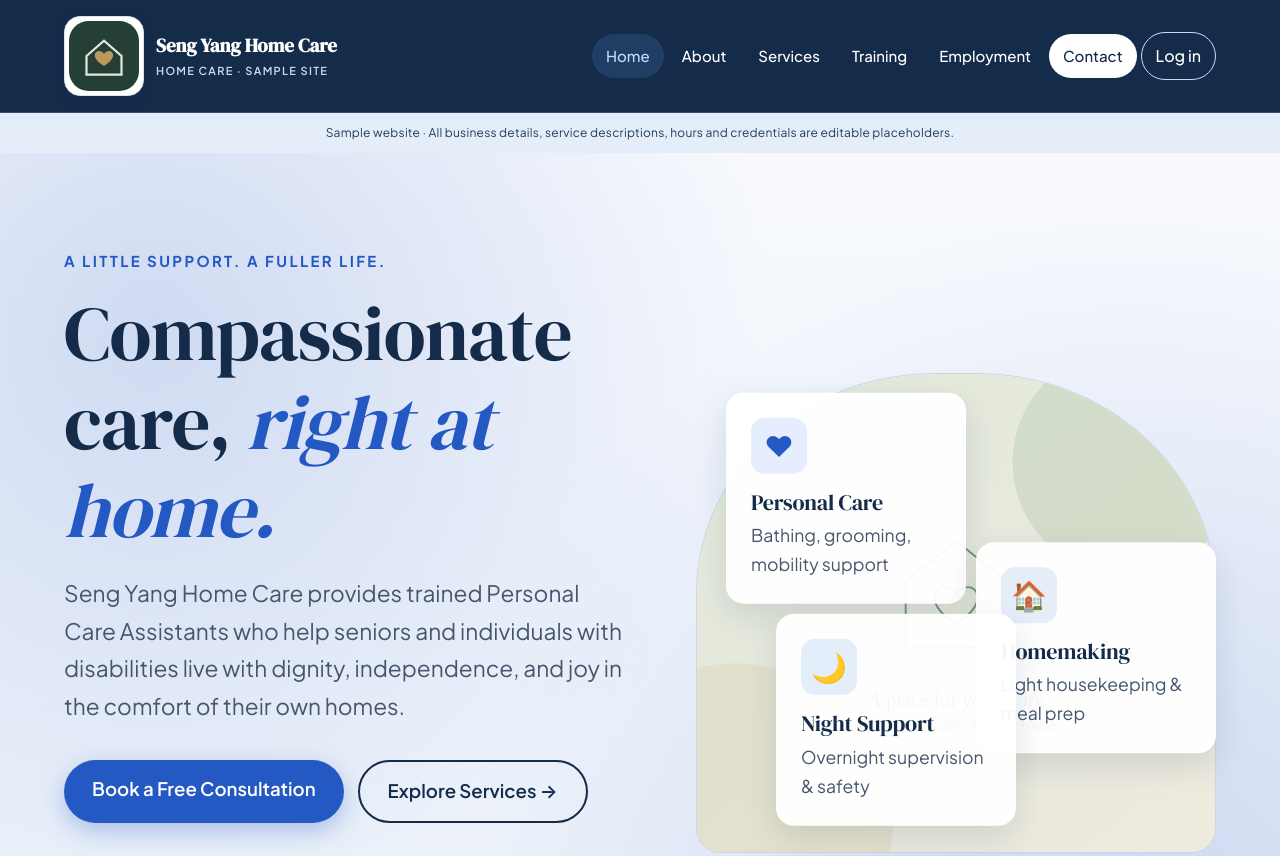
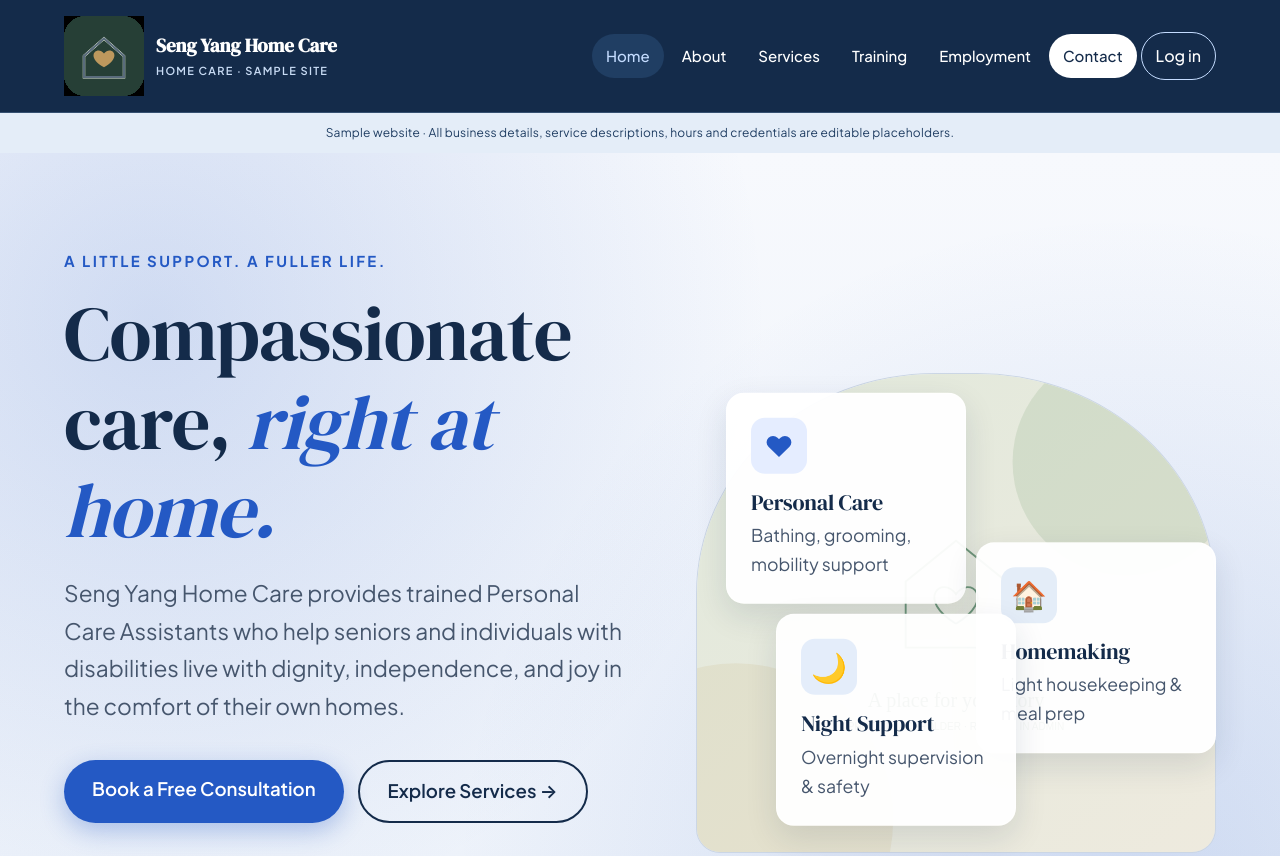
Before and after one commit to Kyang11/SengYangHomeCare, a website: page index.html in a window 1280 px wide. Shown: the top 856 px of the page. Drawn offline with Linux system fonts and the light colour scheme; no server answers.

Commit message:
Blend header logo into navy background without a square

```diff
--- a/css/styles.css
+++ b/css/styles.css
@@ -1505,7 +1505,7 @@ em { font-style: italic; color: var(--coral); }
 .footer-grid a:hover { color: #bcd9ff; }
 :focus-visible { outline: 3px solid #2459c4; outline-offset: 4px; }
 .site-footer :focus-visible, .why-us :focus-visible, .cta-band :focus-visible { outline-color: #bcd9ff; }
-/* Navy header with a larger, white-backed logo holder. */
+/* Navy header with a larger logo. */
 .site-header,
 .employment-body .site-header {
   background: #142b4a;
@@ -1516,10 +1516,12 @@ em { font-style: italic; color: var(--coral); }
 .site-header .logo-mark {
   width: 80px;
   height: 80px;
-  border-radius: 16px;
-  padding: 4px;
-  background: #fff;
-  border: 1px solid #d8e4f3;
+  border-radius: 0;
+  padding: 0;
+  background: transparent;
+  border: 0;
+  box-shadow: none;
+  overflow: visible;
 }
 .site-header .logo-text,
 .site-header .logo:hover .logo-text { color: #fff; line-height: 1.25; }
@@ -1547,8 +1549,11 @@ em { font-style: italic; color: var(--coral); }
   .site-header .nav a.btn-nav { text-align: center; }
 }
 @media (max-width: 480px) {
-  .site-header .logo-mark { width: 64px; height: 64px; border-radius: 12px; }
+  .site-header .logo-mark { width: 64px; height: 64px; border-radius: 0; }
   .site-header .nav-wrap { gap: 12px; padding: 12px 16px; }
   .site-header .logo { gap: 10px; }
   .site-header .logo-text { font-size: 16px; }
 }
+
+/* Remove the uploaded logo's white backdrop while preserving its colored artwork. */
+.site-header .logo-mark img { filter: url("../assets/logo-blend.svg#remove-white"); }
```
Also changed, not shown: assets/logo-blend.svg (added).
